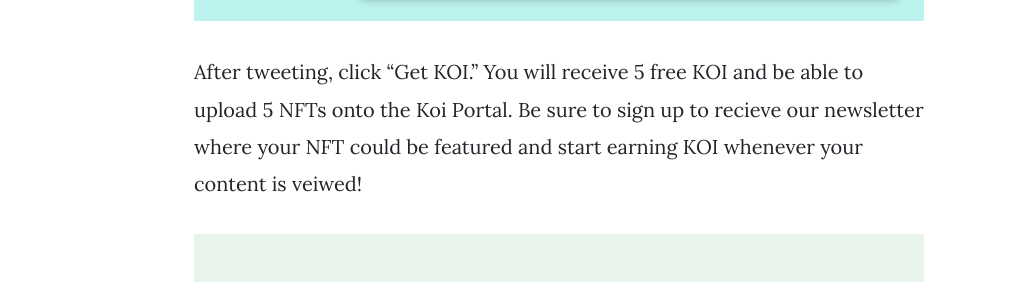
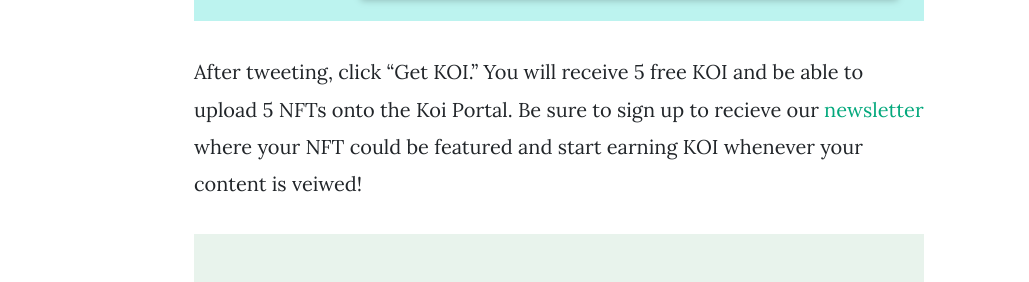
Before and after one commit to tykoii/blog, a Jekyll site: the page built from _posts/2021-05-02-How-To-Get-Free-Koi-A-Faucet-Wallet-Tutorial.markdown, in a window 1280 px wide and 900 px high, scrolled down 2033 px. Shown: the part 235-517 px from the top of the window, without its empty margins (176-1205 px from the left). Built offline with Jekyll 4.4.1, drawn with Linux system fonts in a browser that asks for light colours; nearby versions of some CDN libraries; comment, search, counter and statistics services are not loaded; some of the changed lines change nothing that is shown.

Commit message:
Update link

```diff
--- a/_posts/2021-05-02-How-To-Get-Free-Koi-A-Faucet-Wallet-Tutorial.markdown
+++ b/_posts/2021-05-02-How-To-Get-Free-Koi-A-Faucet-Wallet-Tutorial.markdown
@@ -22,4 +22,4 @@
 Next, click “Tweet to Verify.” A Twitter popup will appear, click “Tweet” to confirm. You will likely be logged in already from the previous Twitter confirmation.
 ![get free crypto by downloading faucet!](/assets/images/blog/step3_faucet.png)
 
-After tweeting, click “Get KOI.” You will receive 5 free KOI and be able to upload 5 NFTs onto the Koi Portal. Be sure to sign up to recieve our newsletter where your NFT could be featured and start earning KOI whenever your content is veiwed!
+After tweeting, click “Get KOI.” You will receive 5 free KOI and be able to upload 5 NFTs onto the Koi Portal. Be sure to sign up to recieve our [newsletter](https://openkoi.us1.list-manage.com/subscribe?u=d90823177f316ca38afbc6c61&id=b69c610637) where your NFT could be featured and start earning KOI whenever your content is veiwed!
```
